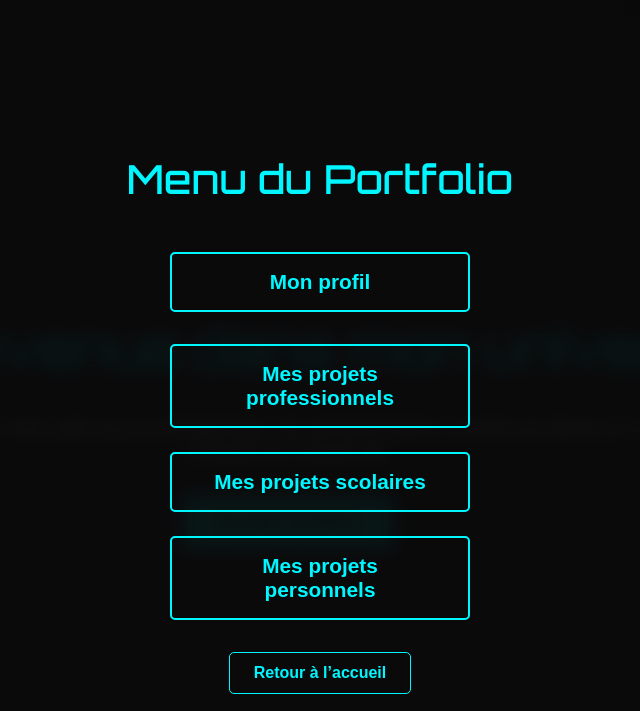
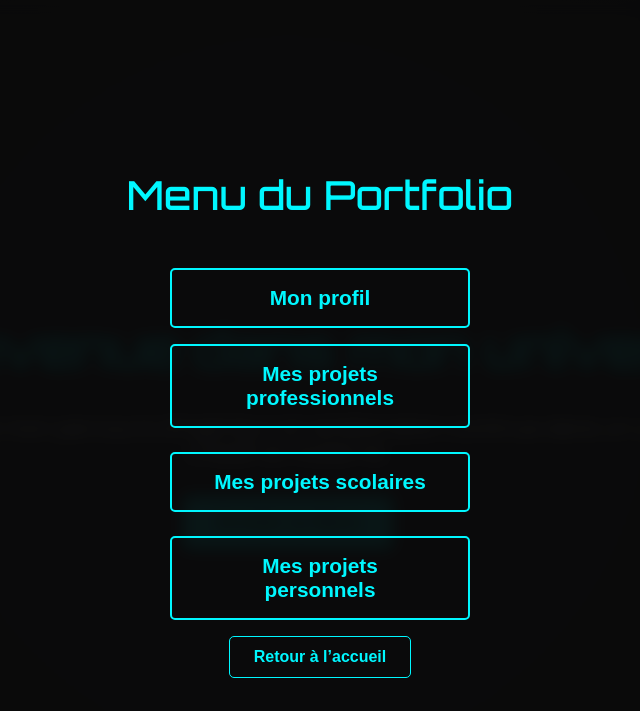
Before and after one commit to Alexco18/mon-nouveau-portfolio, a plain HTML site: page index.html in a window 1280 px wide. Both pictures are taken after a click on the button "Accéder au Menu". Shown: the whole page, without its empty margins (352-992 px from the left). Drawn offline with Linux system fonts and the light colour scheme.

Commit message:
Update index.html

```diff
--- a/index.html
+++ b/index.html
@@ -8,20 +8,18 @@
   <link rel="stylesheet" href="style.css" />
 </head>
 <body>
-  <!-- Fond animé -->
   <div class="background" id="background"></div>
 
-  <!-- Page d’accueil -->
-  <div class="hero" id="accueil">
+  <div class="hero">
     <h1>Bienvenue dans mon univers</h1>
     <p>Explorez mes projets et mon parcours d’ingénieur en amélioration continue dans un univers technique, créatif et moderne.</p>
     <button onclick="document.getElementById('menu').style.display='flex'">Accéder au Menu</button>
   </div>
 
-  <!-- Menu -->
   <div class="menu-overlay" id="menu">
     <div class="menu-title">Menu du Portfolio</div>
 
+    <div class="menu-content">
       <div class="profile-area">
         <button class="menu-button">Mon profil</button>
       </div>
@@ -33,7 +31,8 @@
       </div>
 
       <div class="back-area">
-      <button class="menu-button" onclick="document.getElementById('menu').style.display='none'">Retour à l’accueil</button>
+        <button class="menu-button small" onclick="document.getElementById('menu').style.display='none'">Retour à l’accueil</button>
+      </div>
     </div>
   </div>
 
```
Lines whose indentation alone changed are shown as unchanged.
